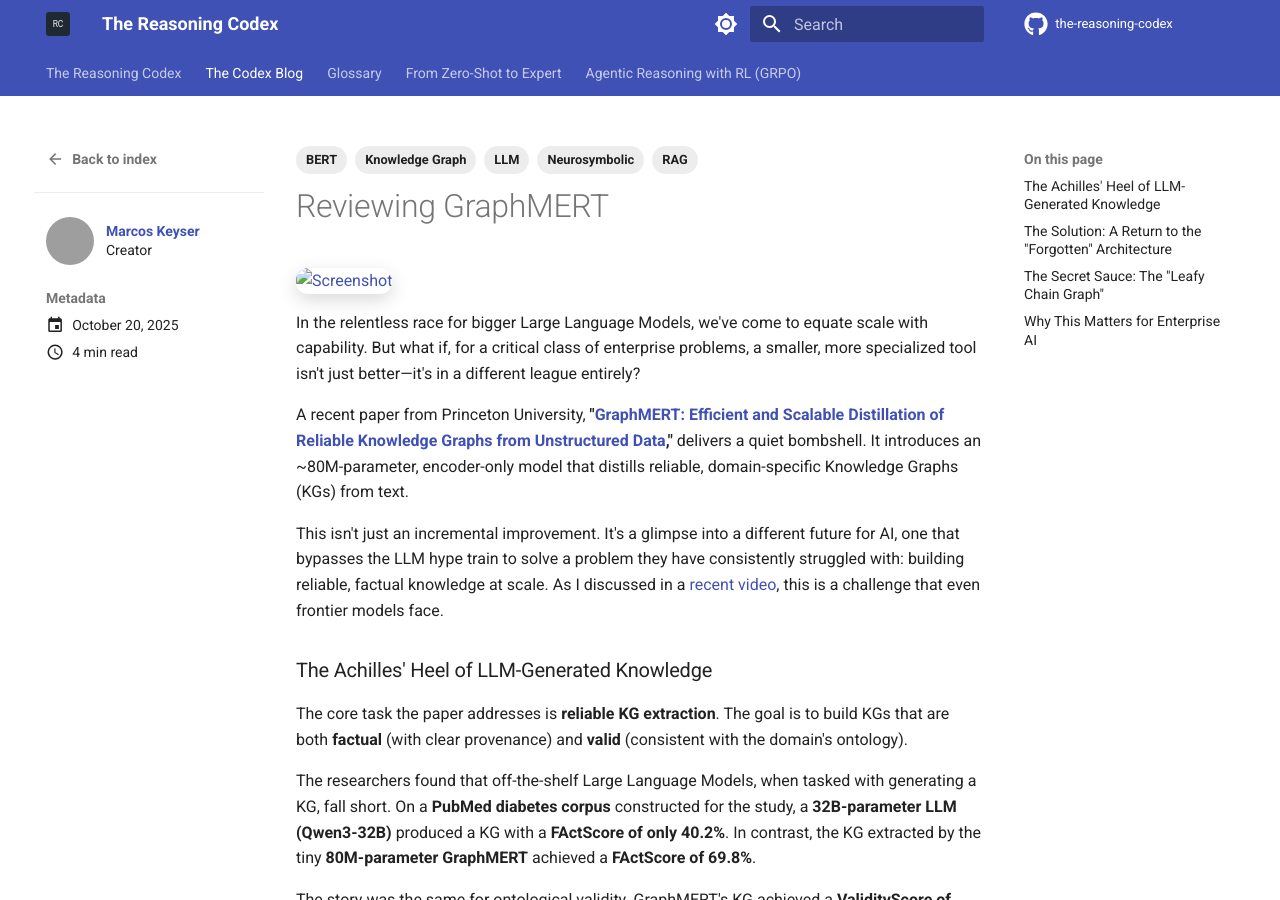
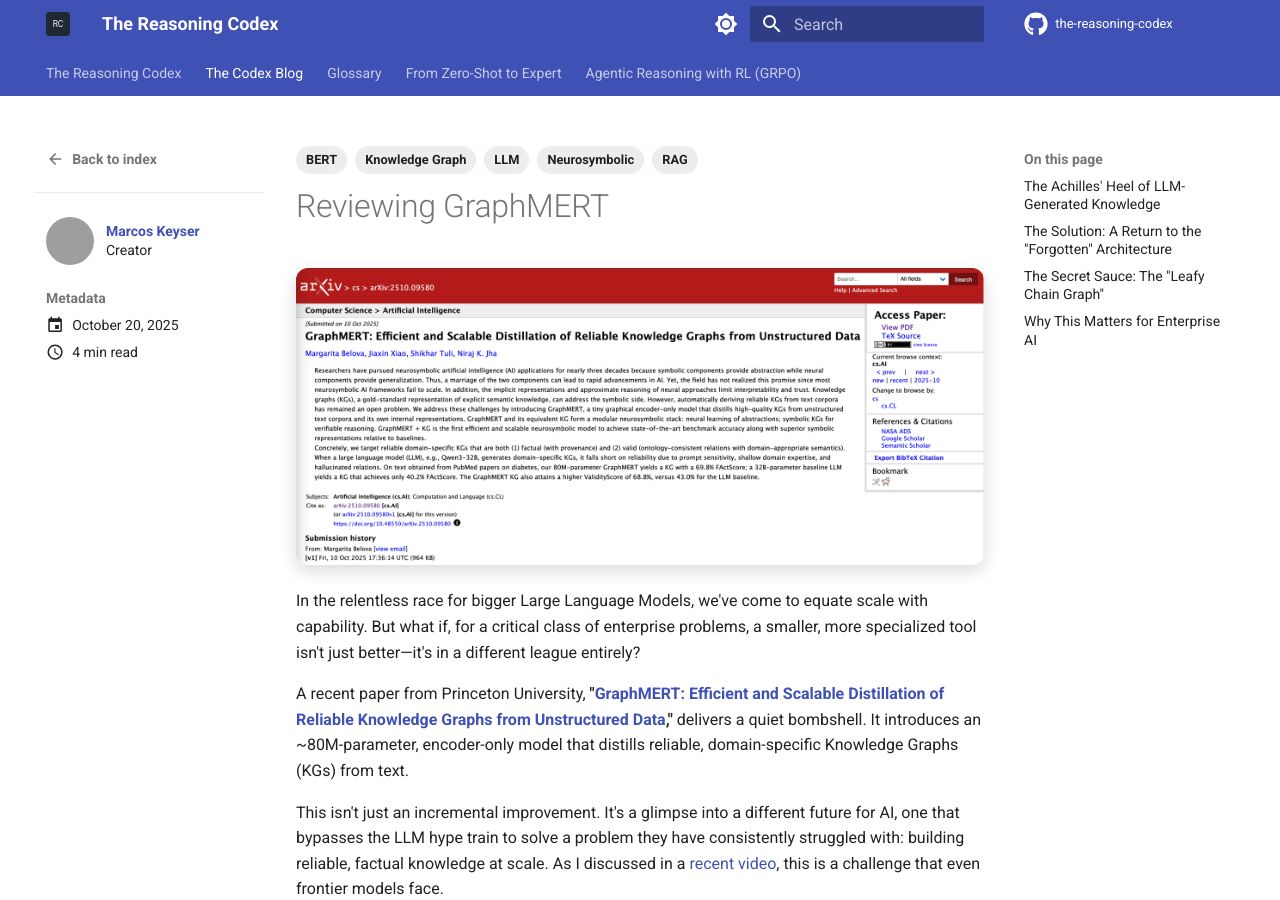
Before and after one commit to markeyser/colorless-green, an MkDocs documentation site: the page built from docs/blog/posts/2025-10-20-why-graphmert-matters.md, in a window 1280 px wide and 900 px high. Built offline with MkDocs 1.6.1 and Material for MkDocs 9.7.7, drawn with Linux system fonts in a browser that asks for light colours; comment, search, counter and statistics services are not loaded; grey boxes are pictures that could not be loaded.

Commit message:
Fix GraphMERT image path

```diff
--- a/docs/blog/posts/2025-10-20-why-graphmert-matters.md
+++ b/docs/blog/posts/2025-10-20-why-graphmert-matters.md
@@ -12,11 +12,7 @@ tags:
 draft: false
 ---
 
-
-<a href="https://arxiv.org/abs/2510.09580" target="_blank" rel="noopener">
-  <img src="Screenshot.png" alt="Screenshot"
-       style="box-shadow:0 6px 18px rgba(0,0,0,.15); border-radius:12px;">
-</a>
+[![GraphMERT arXiv teaser](../../assets/images/graphmert-screenshot.png){style="box-shadow:0 6px 18px rgba(0,0,0,.15); border-radius:12px;"}](https://arxiv.org/abs/2510.09580){target=_blank rel="noopener"}
 
 In the relentless race for bigger Large Language Models, we've come to equate scale with capability. But what if, for a critical class of enterprise problems, a smaller, more specialized tool isn't just better—it's in a different league entirely?
 
```
Also changed, not shown: docs/assets/images/graphmert-screenshot.png (renamed from docs/blog/posts/Screenshot.png).
